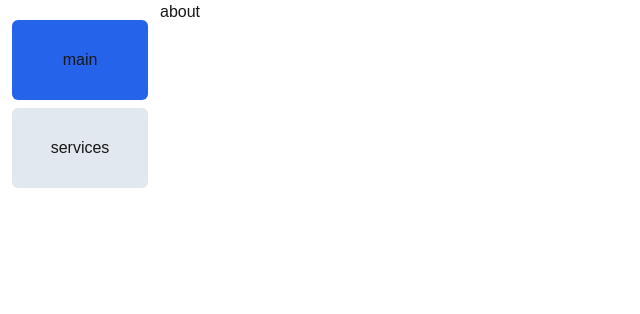
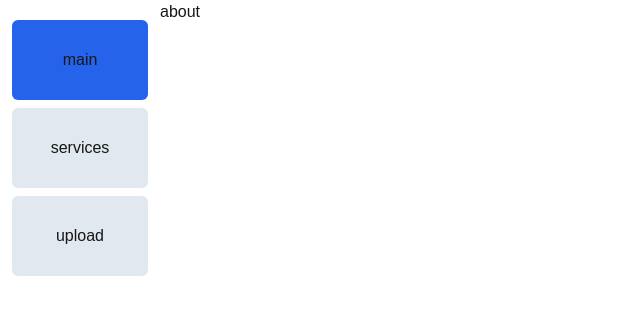
Before and after one commit to choss001/share_media, a Next.js app: page /about in a window 1280 px wide. Shown: the top 314 px of the page, without its empty margins (0-640 px from the left). Built offline with nearby package versions, Linux system fonts and the light colour scheme.

Commit message:
for share in my home environment

```diff
--- a/src/app/components/navigation/sidebar/index.tsx
+++ b/src/app/components/navigation/sidebar/index.tsx
@@ -13,12 +13,14 @@ export default function sideNav(){
         <Link
           className="mb-2 w-full h-20 bg-slate-200 items-end rounded-md bg-blue-600 -p4 flex items-center justify-center"
           href="/services">
-            <div>services</div>
-          </Link>
-
+          <div>services</div>
+        </Link>
+        <Link
+          className="mb-2 w-full h-20 bg-slate-200 items-end rounded-md bg-blue-600 -p4 flex items-center justify-center"
+          href="/test">
+          <div>upload</div>
+        </Link>
       </div>
-
-
     </>
   )
 }
```
